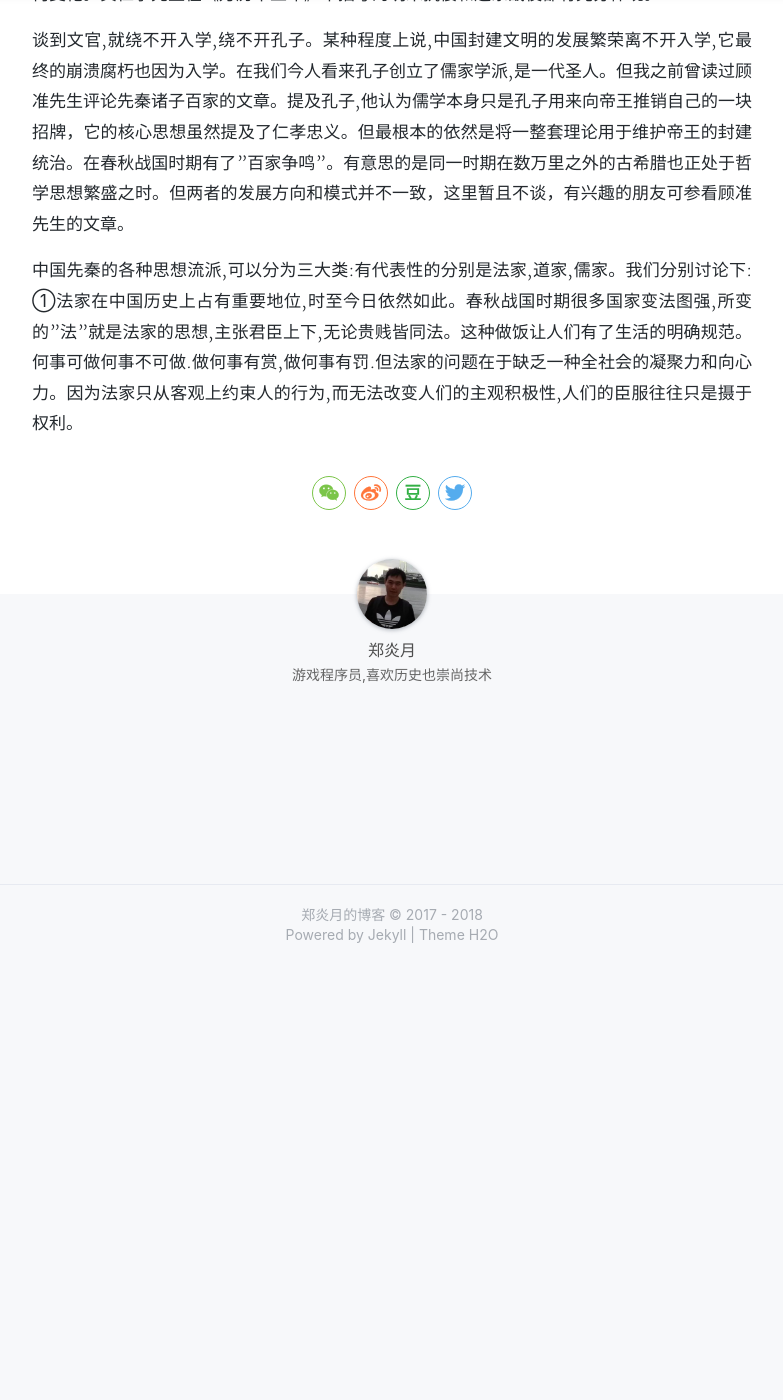
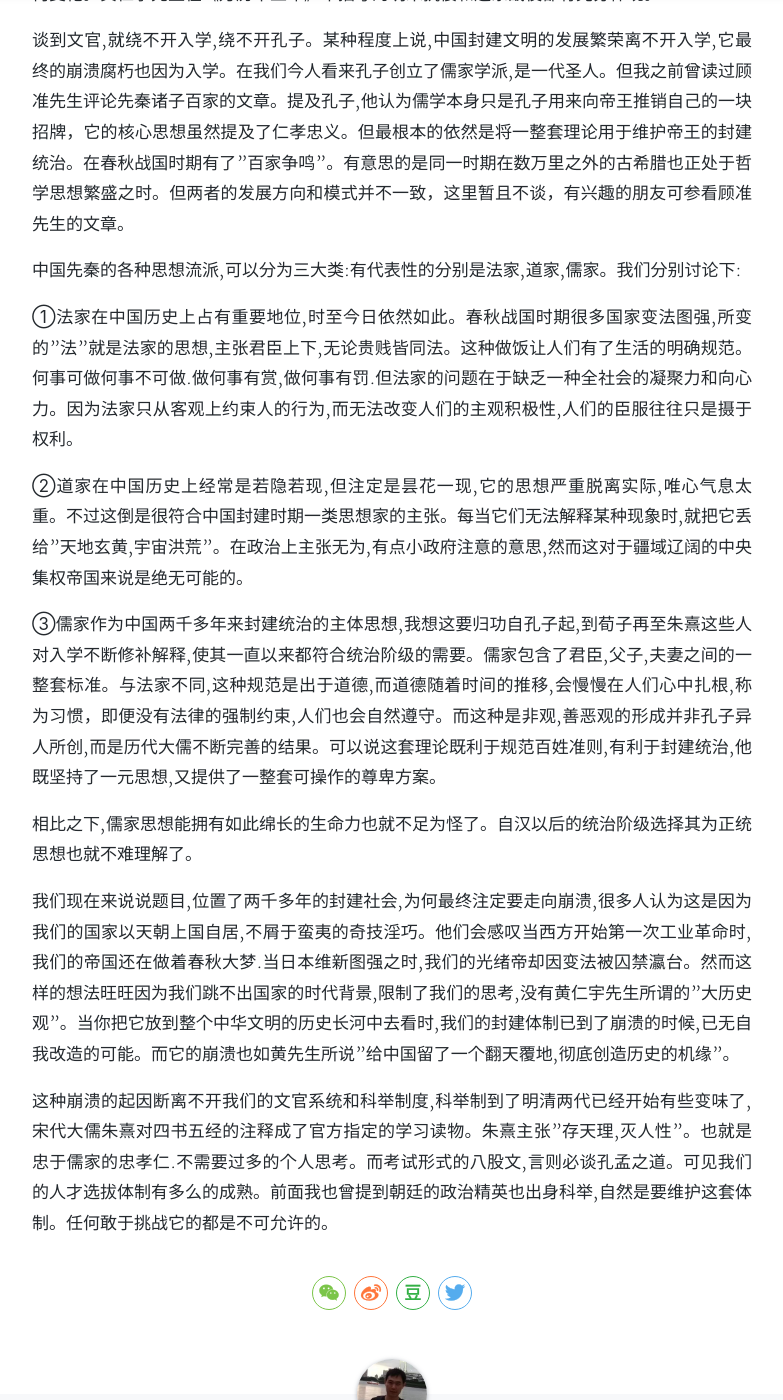
Before and after one commit to esfog/esfog.github.io, a Jekyll site: the page built from _posts/2017-05-30-the-decline-of -chinese-feudal-dynasties.md, in a window 1280 px wide and 1400 px high, scrolled down 1981 px. Shown: the whole window, without its empty margins (248-1031 px from the left). Built offline with Jekyll 4.4.1, drawn with Linux system fonts in a browser that asks for light colours; nearby versions of some CDN libraries; a style sheet for code colours, icons or effects is not loaded; before the commit the page ends 2946 px from its top, so only the background shows below that.

Commit message:
更新文章

```diff
--- a/_posts/2017-05-30-the-decline-of -chinese-feudal-dynasties.md
+++ b/_posts/2017-05-30-the-decline-of -chinese-feudal-dynasties.md
@@ -34,4 +34,15 @@ tags: 历史 明史 读书
 谈到文官,就绕不开入学,绕不开孔子。某种程度上说,中国封建文明的发展繁荣离不开入学,它最终的崩溃腐朽也因为入学。在我们今人看来孔子创立了儒家学派,是一代圣人。但我之前曾读过顾准先生评论先秦诸子百家的文章。提及孔子,他认为儒学本身只是孔子用来向帝王推销自己的一块招牌，它的核心思想虽然提及了仁孝忠义。但最根本的依然是将一整套理论用于维护帝王的封建统治。在春秋战国时期有了"百家争鸣"。有意思的是同一时期在数万里之外的古希腊也正处于哲学思想繁盛之时。但两者的发展方向和模式并不一致，这里暂且不谈，有兴趣的朋友可参看顾准先生的文章。
 
 中国先秦的各种思想流派,可以分为三大类:有代表性的分别是法家,道家,儒家。我们分别讨论下:
+
 ①法家在中国历史上占有重要地位,时至今日依然如此。春秋战国时期很多国家变法图强,所变的"法"就是法家的思想,主张君臣上下,无论贵贱皆同法。这种做饭让人们有了生活的明确规范。何事可做何事不可做.做何事有赏,做何事有罚.但法家的问题在于缺乏一种全社会的凝聚力和向心力。因为法家只从客观上约束人的行为,而无法改变人们的主观积极性,人们的臣服往往只是摄于权利。
+
+②道家在中国历史上经常是若隐若现,但注定是昙花一现,它的思想严重脱离实际,唯心气息太重。不过这倒是很符合中国封建时期一类思想家的主张。每当它们无法解释某种现象时,就把它丢给"天地玄黄,宇宙洪荒"。在政治上主张无为,有点小政府注意的意思,然而这对于疆域辽阔的中央集权帝国来说是绝无可能的。
+
+③儒家作为中国两千多年来封建统治的主体思想,我想这要归功自孔子起,到荀子再至朱熹这些人对入学不断修补解释,使其一直以来都符合统治阶级的需要。儒家包含了君臣,父子,夫妻之间的一整套标准。与法家不同,这种规范是出于道德,而道德随着时间的推移,会慢慢在人们心中扎根,称为习惯，即便没有法律的强制约束,人们也会自然遵守。而这种是非观,善恶观的形成并非孔子异人所创,而是历代大儒不断完善的结果。可以说这套理论既利于规范百姓准则,有利于封建统治,他既坚持了一元思想,又提供了一整套可操作的尊卑方案。
+
+相比之下,儒家思想能拥有如此绵长的生命力也就不足为怪了。自汉以后的统治阶级选择其为正统思想也就不难理解了。
+
+我们现在来说说题目,位置了两千多年的封建社会,为何最终注定要走向崩溃,很多人认为这是因为我们的国家以天朝上国自居,不屑于蛮夷的奇技淫巧。他们会感叹当西方开始第一次工业革命时,我们的帝国还在做着春秋大梦.当日本维新图强之时,我们的光绪帝却因变法被囚禁瀛台。然而这样的想法旺旺因为我们跳不出国家的时代背景,限制了我们的思考,没有黄仁宇先生所谓的"大历史观"。当你把它放到整个中华文明的历史长河中去看时,我们的封建体制已到了崩溃的时候,已无自我改造的可能。而它的崩溃也如黄先生所说"给中国留了一个翻天覆地,彻底创造历史的机缘"。
+
+这种崩溃的起因断离不开我们的文官系统和科举制度,科举制到了明清两代已经开始有些变味了,宋代大儒朱熹对四书五经的注释成了官方指定的学习读物。朱熹主张"存天理,灭人性"。也就是忠于儒家的忠孝仁.不需要过多的个人思考。而考试形式的八股文,言则必谈孔孟之道。可见我们的人才选拔体制有多么的成熟。前面我也曾提到朝廷的政治精英也出身科举,自然是要维护这套体制。任何敢于挑战它的都是不可允许的。
```
